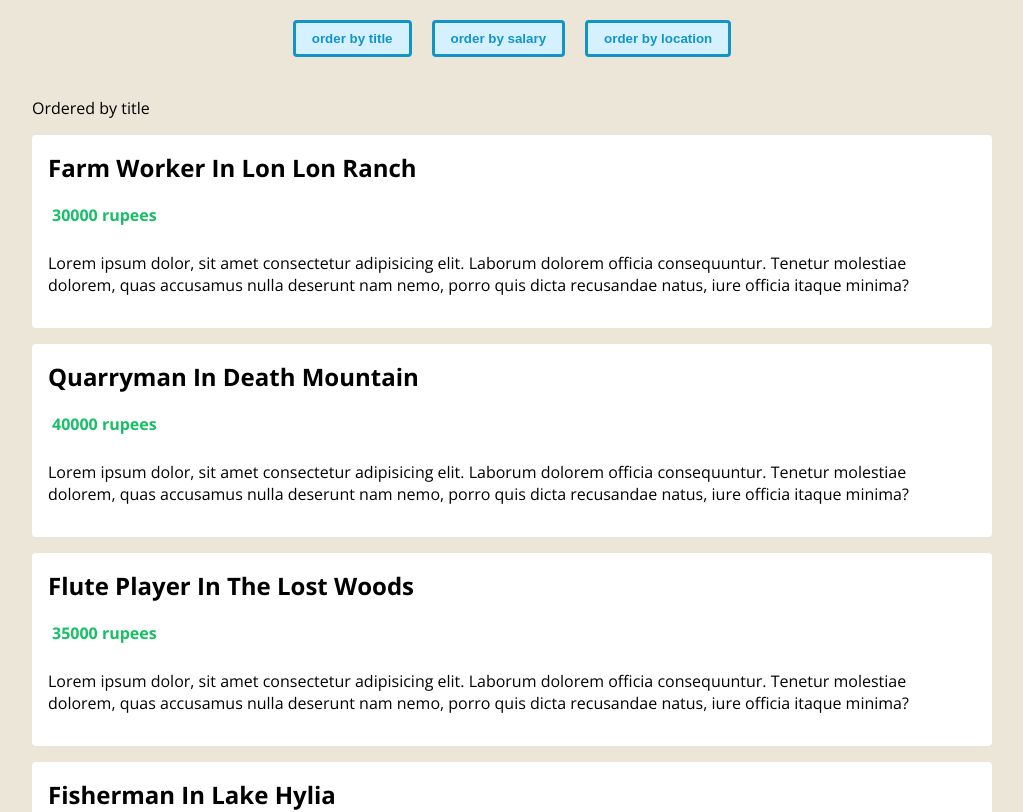
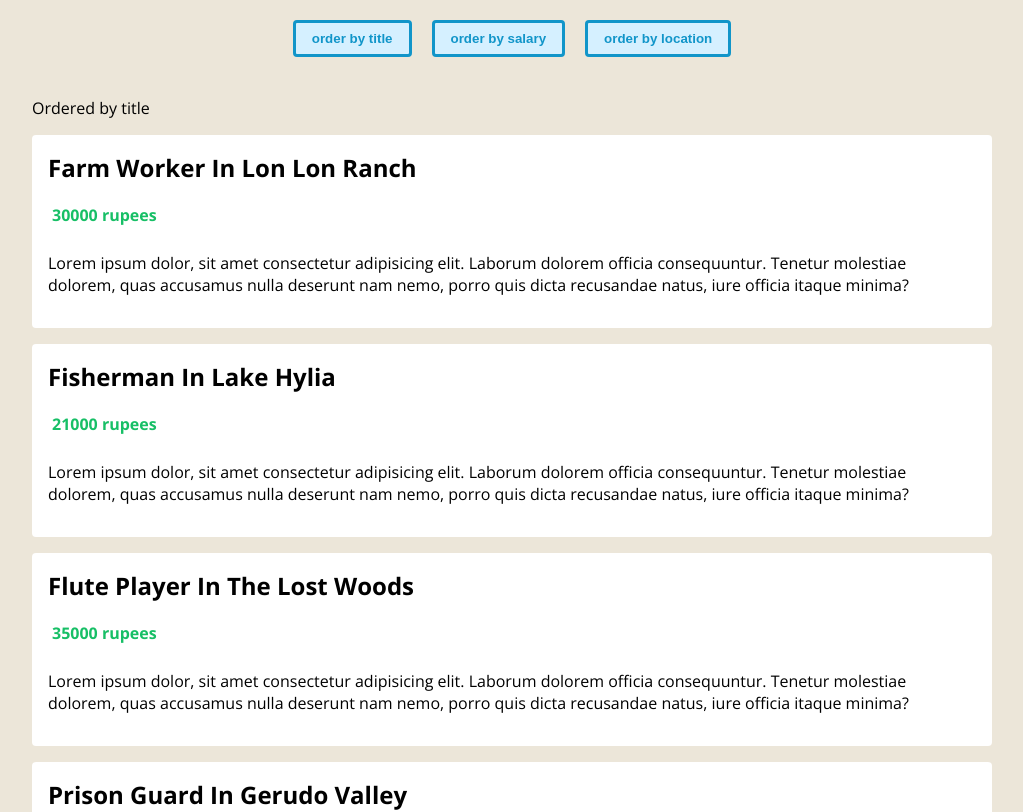
Before and after one commit to itsmedmd/vue-typescript-first, a Vue app: page / in a window 1280 px wide. Shown: the top 812 px of the page, without its empty margins (128-1151 px from the left). Built offline with nearby package versions, Linux system fonts and the light colour scheme.

Commit message:
Adding a computed value to sort jobs by title/salary/location

```diff
--- a/src/components/JobsList.vue
+++ b/src/components/JobsList.vue
@@ -2,7 +2,7 @@
     <div class="job-list">
         <p>Ordered by {{ order }}</p>
         <ul>
-            <li v-for="job in jobs" :key="job.id">
+            <li v-for="job in orderedJobs" :key="job.id">
                 <h2>{{ job.title }} in {{ job.location }}</h2>
                 <div class="salary">
                     <p>{{ job.salary }} rupees</p>
@@ -16,7 +16,7 @@
 </template>
 
 <script lang="ts">
-import { defineComponent, PropType } from 'vue';
+import { computed, defineComponent, PropType } from 'vue';
 import Job from "@/types/Job";
 import OrderTerm from '@/types/OrderTerm';
 
@@ -30,6 +30,17 @@
             required: true,
             type: String as PropType<OrderTerm>
         }
+    },
+    setup(props) {
+        const orderedJobs = computed(() => {
+            return [...props.jobs].sort((a: Job, b: Job) =>
+                a[props.order] > b[props.order] ? 1 : -1
+            );
+        });
+
+        return {
+            orderedJobs
+        };
     }
 })
 </script>
```
